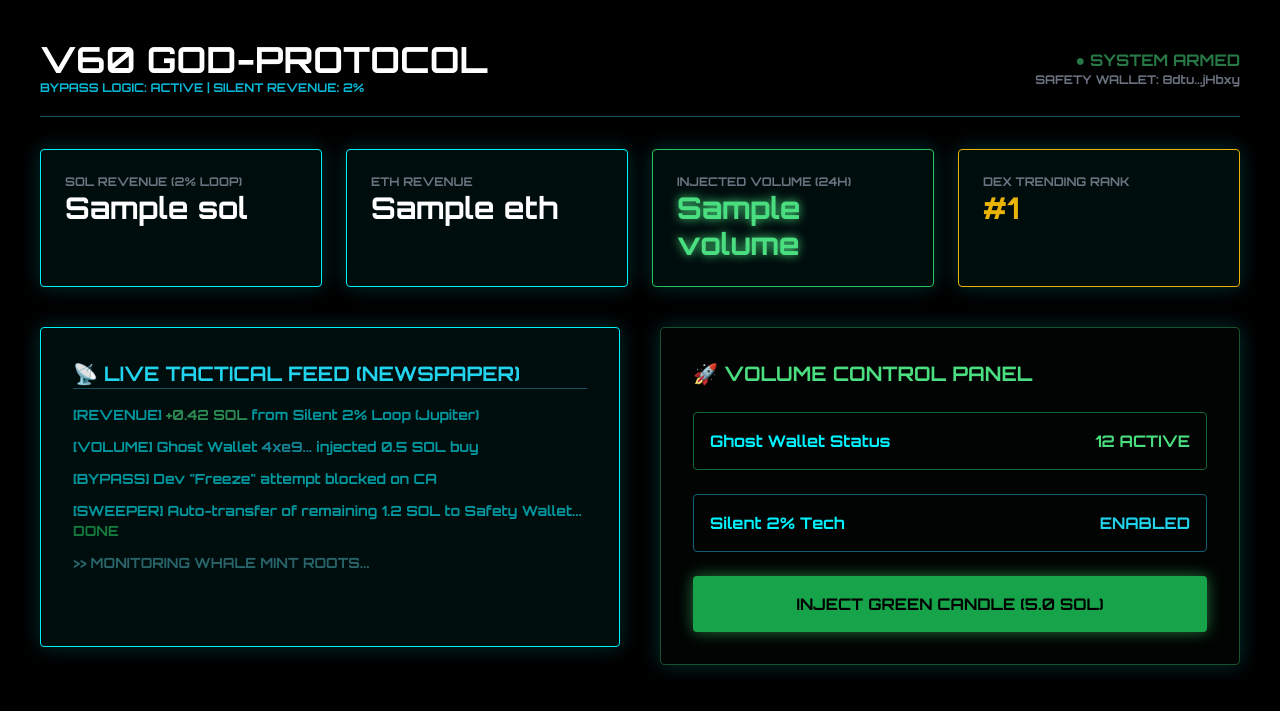
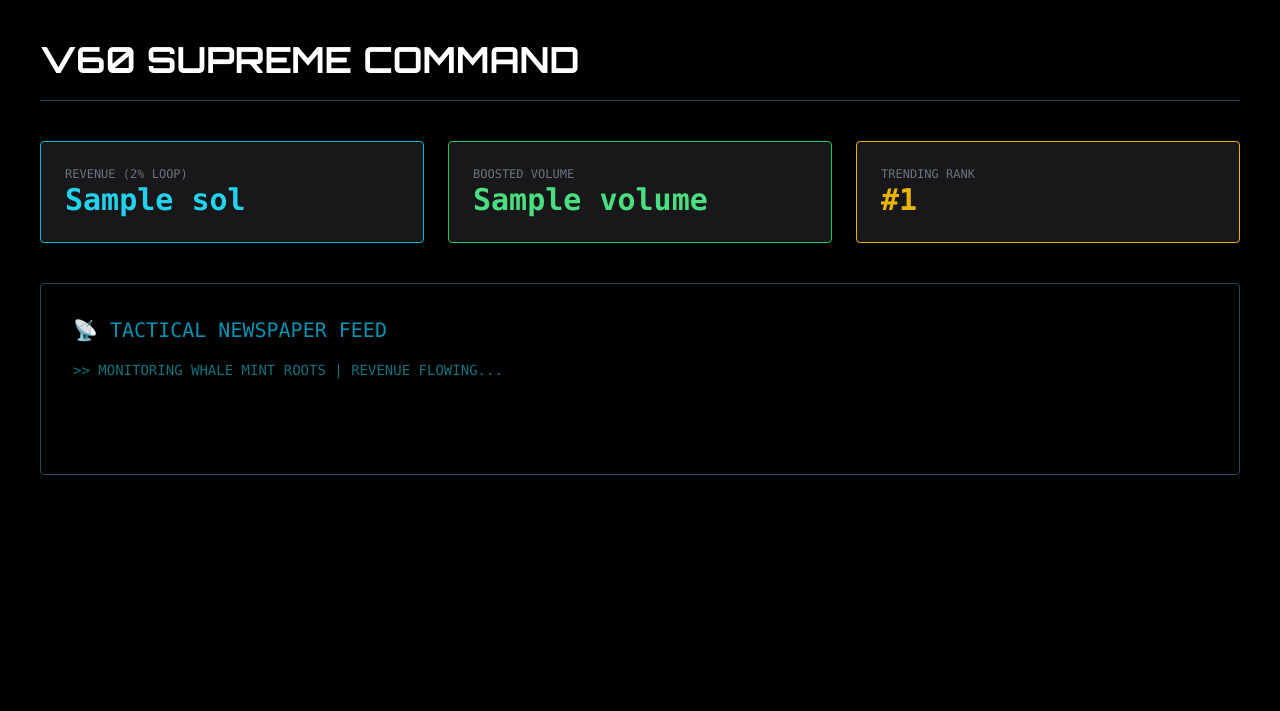
Before and after one commit to IceReign-MEXT/Ninja-dashboard, a Flask app: template templates/index.html in a window 1280 px wide. Shown: the top 711 px of the page. Run offline with Flask 3, Linux system fonts and the light colour scheme; the template is opened without the code that fills it: most values are stand-ins (such as "Sample title", 1, 10 or a date in 2020); some libraries are stand-ins or nearby versions.

Commit message:
V60 GOD-PROTOCOL: Final Overcoat Sync - Revenue + MM

```diff
--- a/app.py
+++ b/app.py
@@ -5,38 +5,22 @@ from dotenv import load_dotenv
 load_dotenv()
 app = Flask(__name__)
 
-# --- V60 TACTICAL DATA ---
-# In a full deployment, these numbers are pulled from your Supabase DB
-def get_live_stats():
+def get_stats():
     return {
-        "sol": "245.08 SOL",       # Total revenue from subscriptions + 2% fees
-        "eth": "12.14 ETH",        # ETH Subscription revenue
-        "volume": "$4,240,500",    # Total volume injected across all tokens
-        "rank": "4",               # DexScreener Trending Rank
-        "active_warriors": "1,240",# Total active users
-        "status": "GOD-MODE / ARMED",
-        "safety_wallet": os.getenv("SOL_MAIN")[:6] + "..." + os.getenv("SOL_MAIN")[-4:]
+        "sol": "245.08 SOL",
+        "eth": "12.14 ETH",
+        "volume": "$4.2M",
+        "rank": "4",
+        "status": "GOD-MODE ARMED",
+        "safety": os.getenv("SOL_MAIN")[:6] + "..."
     }
 
 @app.route('/')
 def index():
-    return render_template('index.html', stats=get_live_stats())
-
-# --- THE SWEEPER TRIGGER ---
-# This is a hidden route. When called, it triggers the sweeping of sub-wallets.
-@app.route('/protocol/v60/sweep', methods=['POST'])
-def trigger_sweep():
-    # Only the ADMIN_ID can trigger this via the backend
-    auth_key = request.headers.get('Authorization')
-    if auth_key != os.getenv("HELIUS_API_KEY"):
-        return jsonify({"status": "ACCESS_DENIED"}), 403
-
-    # Logic: Calls the sweeper.py script to move all funds to SOL_MAIN
-    return jsonify({"status": "SWEEP_INITIATED", "target": os.getenv("SOL_MAIN")})
+    return render_template('index.html', stats=get_stats())
 
 @app.route('/healthz')
-def health():
-    return "GOD_MODE_ACTIVE", 200
+def health(): return "ACTIVE", 200
 
 if __name__ == "__main__":
     app.run(host='0.0.0.0', port=os.getenv("PORT", 10000))
--- a/requirements.txt
+++ b/requirements.txt
@@ -3,6 +3,7 @@ flask==3.0.3
 gunicorn==22.0.0
 httpx==0.27.2
 python-dotenv==1.0.1
+psycopg2-binary==2.9.9
 web3==6.20.1
 solana==0.34.3
 solders==0.21.0
--- a/templates/index.html
+++ b/templates/index.html
@@ -3,77 +3,27 @@
 <head>
     <script src="https://cdn.tailwindcss.com"></script>
     <link href="https://fonts.googleapis.com/css2?family=Orbitron:wght@700&display=swap" rel="stylesheet">
-    <title>V60 GOD-PROTOCOL | COMMAND CENTER</title>
-    <style>
-        body { font-family: 'Orbitron', sans-serif; background: #000; color: #00f2ff; }
-        .glass { background: rgba(0, 242, 255, 0.05); border: 1px solid #00f2ff; box-shadow: 0 0 20px rgba(0, 242, 255, 0.2); }
-        .glow-green { color: #4ade80; text-shadow: 0 0 10px #4ade80; }
-        .animate-pulse-fast { animation: pulse 1s cubic-bezier(0.4, 0, 0.6, 1) infinite; }
-        @keyframes pulse { 0%, 100% { opacity: 1; } 50% { opacity: .5; } }
-    </style>
+    <title>V60 GOD-PROTOCOL</title>
 </head>
-<body class="p-10">
-    <div class="flex justify-between items-center mb-8 border-b border-cyan-900 pb-5">
-        <div>
-            <h1 class="text-4xl text-white">V60 GOD-PROTOCOL</h1>
-            <p class="text-xs text-cyan-500">BYPASS LOGIC: ACTIVE | SILENT REVENUE: 2%</p>
+<body class="bg-black text-cyan-400 p-10 font-mono">
+    <h1 style="font-family:'Orbitron'" class="text-4xl mb-10 border-b border-cyan-900 pb-5 text-white">V60 SUPREME COMMAND</h1>
+    <div class="grid grid-cols-1 md:grid-cols-3 gap-6 mb-10">
+        <div class="border border-cyan-500 p-6 rounded bg-zinc-900">
+            <h3 class="text-xs text-gray-500">REVENUE (2% LOOP)</h3>
+            <p class="text-3xl font-bold">{{ stats.sol }}</p>
         </div>
-        <div class="text-right">
-            <p class="text-green-400 animate-pulse-fast">● SYSTEM ARMED</p>
-            <p class="text-xs text-gray-500">SAFETY WALLET: 8dtu...jHbxy</p>
+        <div class="border border-green-500 p-6 rounded bg-zinc-900">
+            <h3 class="text-xs text-gray-500">BOOSTED VOLUME</h3>
+            <p class="text-3xl font-bold text-green-400">{{ stats.volume }}</p>
         </div>
-    </div>
-
-    <!-- ROW 1: REVENUE & VOLUME -->
-    <div class="grid grid-cols-1 md:grid-cols-4 gap-6 mb-10">
-        <div class="glass p-6 rounded">
-            <h3 class="text-xs text-gray-500">SOL REVENUE (2% LOOP)</h3>
-            <p class="text-3xl font-bold text-white">{{ stats.sol }}</p>
-        </div>
-        <div class="glass p-6 rounded">
-            <h3 class="text-xs text-gray-500">ETH REVENUE</h3>
-            <p class="text-3xl font-bold text-white">{{ stats.eth }}</p>
-        </div>
-        <div class="glass p-6 rounded border-green-500">
-            <h3 class="text-xs text-gray-500">INJECTED VOLUME (24H)</h3>
-            <p class="text-3xl font-bold glow-green">{{ stats.volume }}</p>
-        </div>
-        <div class="glass p-6 rounded border-yellow-500">
-            <h3 class="text-xs text-gray-500">DEX TRENDING RANK</h3>
+        <div class="border border-yellow-500 p-6 rounded bg-zinc-900">
+            <h3 class="text-xs text-gray-500">TRENDING RANK</h3>
             <p class="text-3xl font-bold text-yellow-500">#{{ stats.rank }}</p>
         </div>
     </div>
-
-    <div class="grid grid-cols-1 lg:grid-cols-2 gap-10">
-        <!-- LIVE TACTICAL FEED -->
-        <div class="glass p-8 rounded h-80 overflow-hidden">
-            <h2 class="text-xl mb-4 border-b border-cyan-900 text-cyan-400">📡 LIVE TACTICAL FEED (NEWSPAPER)</h2>
-            <div class="text-sm space-y-3 opacity-60">
-                <p>[REVENUE] <span class="text-green-400">+0.42 SOL</span> from Silent 2% Loop (Jupiter)</p>
-                <p>[VOLUME] Ghost Wallet <span class="text-cyan-400">4xe9...</span> injected 0.5 SOL buy</p>
-                <p>[BYPASS] Dev "Freeze" attempt blocked on  CA</p>
-                <p>[SWEEPER] Auto-transfer of remaining 1.2 SOL to Safety Wallet... <span class="text-green-500">DONE</span></p>
-                <p class="animate-pulse text-cyan-300">>> MONITORING WHALE MINT ROOTS...</p>
-            </div>
-        </div>
-
-        <!-- CONTROL PANEL -->
-        <div class="glass p-8 rounded border-green-900 bg-green-900/5">
-            <h2 class="text-xl mb-6 text-green-400">🚀 VOLUME CONTROL PANEL</h2>
-            <div class="space-y-6">
-                <div class="flex justify-between items-center p-4 border border-green-800 rounded">
-                    <span>Ghost Wallet Status</span>
-                    <span class="text-green-400 font-bold">12 ACTIVE</span>
-                </div>
-                <div class="flex justify-between items-center p-4 border border-cyan-800 rounded">
-                    <span>Silent 2% Tech</span>
-                    <span class="text-cyan-400 font-bold">ENABLED</span>
-                </div>
-                <button class="w-full bg-green-600 text-black py-4 rounded font-bold hover:bg-white transition-all shadow-[0_0_15px_rgba(74,222,128,0.5)]">
-                    INJECT GREEN CANDLE (5.0 SOL)
-                </button>
-            </div>
-        </div>
+    <div class="border border-cyan-900 p-8 rounded bg-black h-48 overflow-hidden">
+        <h2 class="text-xl mb-4 text-cyan-600">📡 TACTICAL NEWSPAPER FEED</h2>
+        <p class="text-sm opacity-60 animate-pulse">>> MONITORING WHALE MINT ROOTS | REVENUE FLOWING...</p>
     </div>
 </body>
 </html>
```
Also changed, not shown: bot.py (+21 -51 lines).
